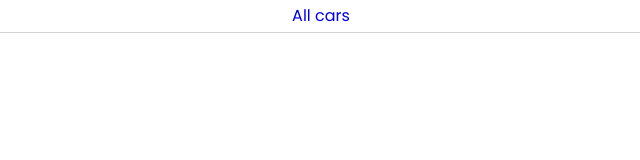
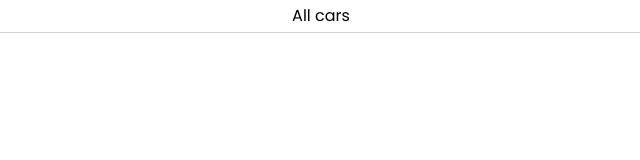
Before and after one commit to dessolat/auto-market, a Next.js app: page / in a window 1280 px wide. Shown: the top 160 px of the page, without its empty margins (319-959 px from the left). Built offline with nearby package versions, Linux system fonts and the light colour scheme.

Commit message:
fix: selector li to ul
* add color black to a selector

```diff
--- a/src/app/globals.css
+++ b/src/app/globals.css
@@ -8,8 +8,9 @@
 
 a {
 	text-decoration: none;
+	color: black;
 }
 
-li {
+ul {
 	list-style: none;
 }
```
